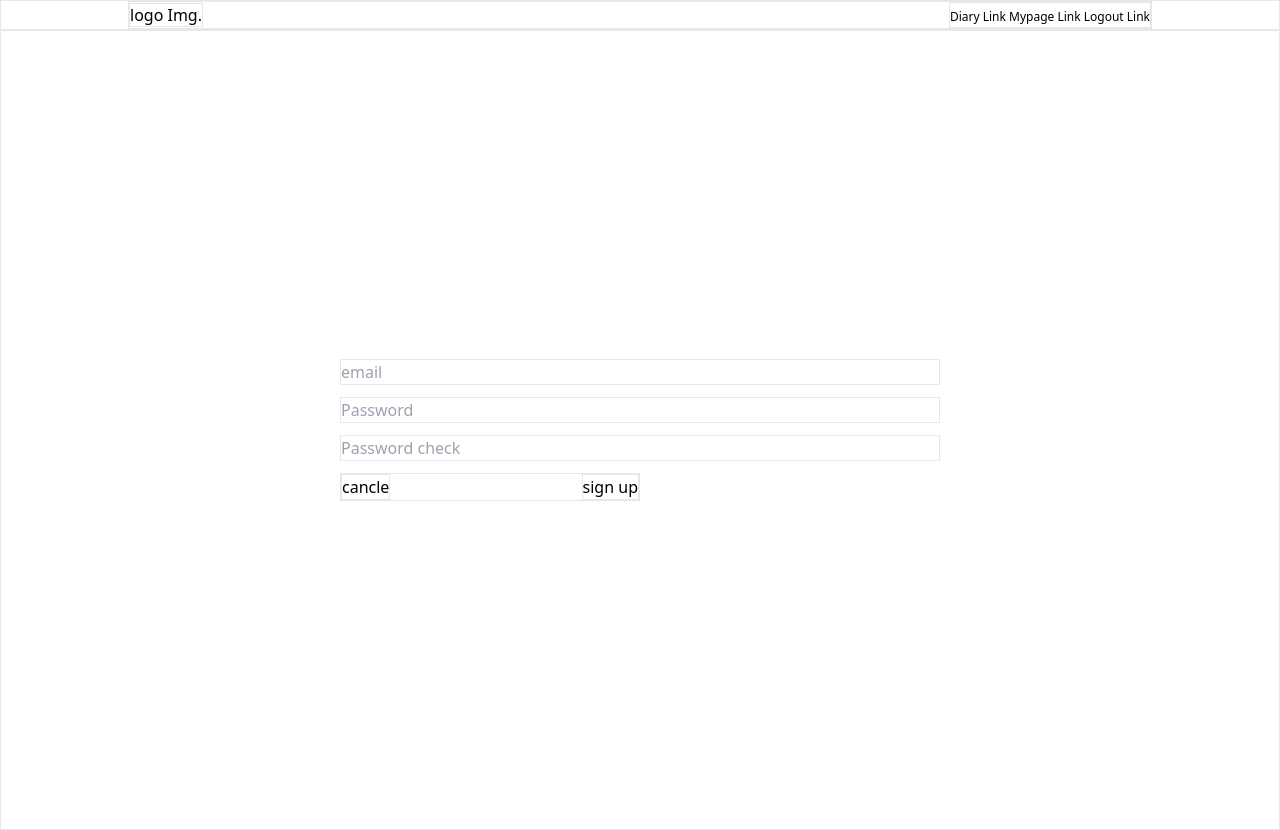
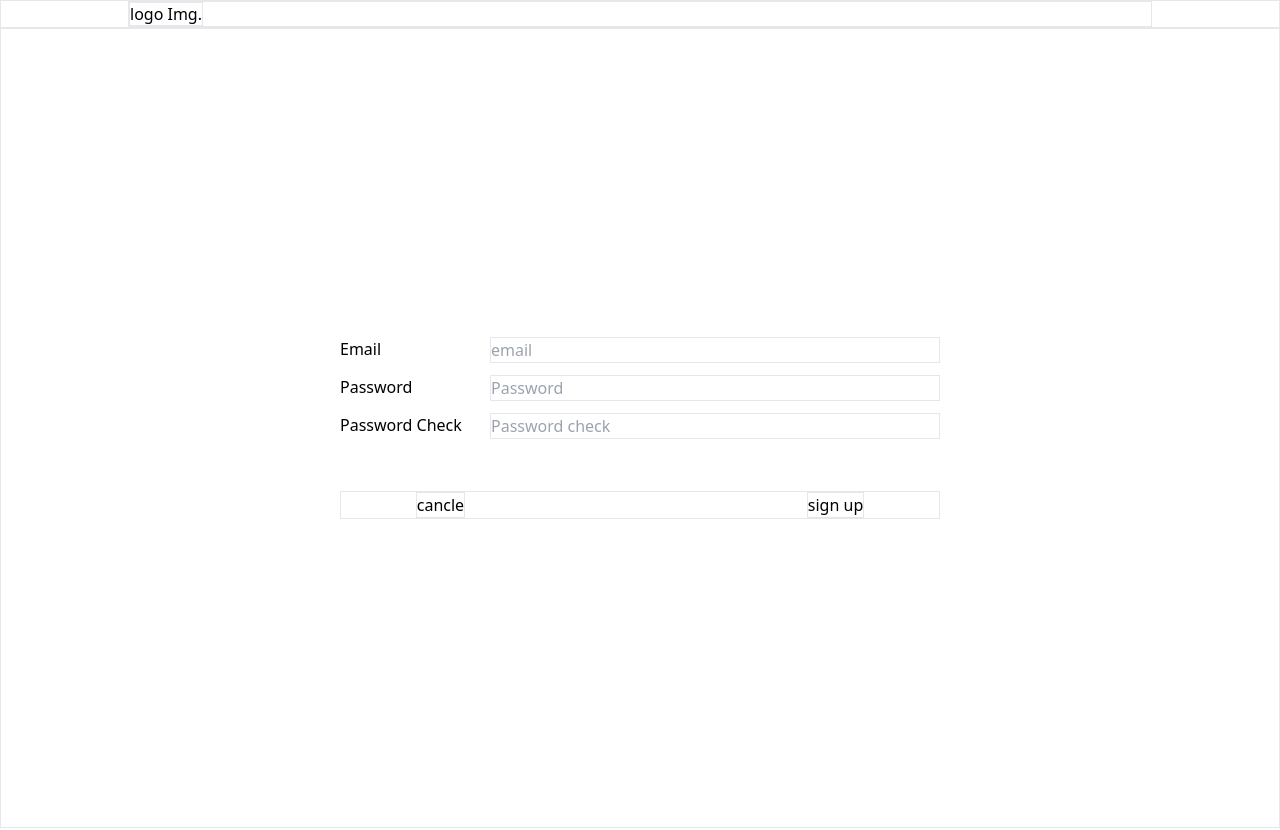
Before and after one commit to ksg9482/400JA_DIARY, a React (Create React App) app: page /signup in a window 1280 px wide. Built offline with nearby package versions, Linux system fonts and the light colour scheme; no server answers.

Commit message:
로그인, 회원가입, 다이어리 기본형태

```diff
--- a/src/App.tsx
+++ b/src/App.tsx
@@ -5,7 +5,11 @@ import AppRouter from './routers/router'
 import { LoggedInRouter } from './routers/rogged-in-router'
 import { LoggedOutRouter } from './routers/rogged-out-router'
 //헬멧 적용해야 함
-const isLoggedIn = false; //로컬에 저장된 토큰으로 판단
+const getJwtToken = () => {
+  return document.cookie.split('=')[1]
+}
+const isLoggedIn = getJwtToken() ? true : false //로컬에 저장된 토큰으로 판단
+
 function App() {
   return (
     <div className="App">
--- a/src/components/header.tsx
+++ b/src/components/header.tsx
@@ -4,6 +4,7 @@ type headerProps = {
     isLogin: boolean
 }
 const Header = (props: headerProps) => {
+    console.log(props)
     //헤더. 컴포넌트로 옮기는게 좋을지도?
     //로고
     //홈버튼, 일기페이지, 마이페이지, 로그아웃
@@ -11,7 +12,7 @@ const Header = (props: headerProps) => {
     const pageLink = () => {
         return (
             <div className="border">
-                <Link to='/diary'>
+                <Link to='/'>
                     <span className="text-xs"> Diary Link</span>
                 </Link>
                 <Link to='/mypage'>
@@ -24,7 +25,7 @@ const Header = (props: headerProps) => {
     }
 // 최소 640px로 제한하는게 좋을듯?
     return (
-        <header className="border flex items-center justify-center lg:mt-0">
+        <header className="border flex items-center justify-center lg:mt-0 px-5 ">
             <div className="border flex items-center justify-between w-full lg:max-w-screen-lg">
             <Link to='/'>
                 <span className="border">logo Img.</span>
--- a/src/pages/diary/diaryCompoenet.tsx
+++ b/src/pages/diary/diaryComponent.tsx
@@ -1,5 +1,5 @@
 import React from "react";
-const DiaryCompoenet = (props:any) => {
+const DiaryComponent = (props:any) => {
     const diaryContent = props.diaryContent;
     return (
         <div className="border mb-2 flex flex-col justify-center items-center" >
@@ -7,9 +7,9 @@ const DiaryCompoenet = (props:any) => {
                 <span>{diaryContent.subject}</span>
                 <span>{diaryContent.date}</span>
             </div>
-            <div className="break-words">{diaryContent.content}</div>
+            <div className="break-words w-full h-40 overflow-y-scroll">{diaryContent.content}</div>
         </div>
     )
 };
 
-export default DiaryCompoenet;
+export default DiaryComponent;
--- a/src/pages/diary/diarys.tsx
+++ b/src/pages/diary/diarys.tsx
@@ -1,5 +1,5 @@
 import React from "react";
-import DiaryCompoenet from "./diaryCompoenet";
+import DiaryCompoenet from "./diaryComponent";
 interface IdiaryContent {
     id: string;
     subject: string;
@@ -14,7 +14,7 @@ const Diarys = (props:any) => {
     //일기 모아보기. map으로 뿌린다.
     //전체보기, 년별로 보기, 월별로 보기, 주별로 보기에도 같은 양식으로.
     return (
-        <div className="border flex flex-col">{
+        <div className="border mt-10 flex flex-col">{
             diaries.map((diaryContent:IdiaryContent) =>
                             <DiaryCompoenet diaryContent={diaryContent} key={diaryContent.id} />
                         )
--- a/src/pages/login/loginPage.tsx
+++ b/src/pages/login/loginPage.tsx
@@ -109,12 +109,12 @@ const Login = () => {
   //에러메시지 공간 필요함
   //소셜 로그인은 컴포넌트 따로 만들어서 관리하는게 안전
   return (
-    <div className="border h-screen flex items-center justify-center flex-col lg:mt-0">
+    <div className="border h-screen flex items-center justify-center flex-col min-w-max">
       <Helmet>Login | 400JA-DIARY</Helmet>
       <div className="border w-full h-3/4 lg:max-w-screen-lg  flex flex-col items-center justify-center">
-        <form className="border w-full h-1/4  flex flex-col items-center">
-          <div className="border flex  items-center mb-6">
-            <div className="border flex flex-col mt-10 items-center mb-6">
+        <form className="border w-full h-1/4  flex flex-col items-center min-w-max">
+          <div className="border flex w-1/3 justify-between items-center mb-6 min-w-fit">
+            <div className="border flex flex-col my-10 items-center mr-12 ">
               <input
                 className="input border mb-1"
                 type="email"
@@ -132,20 +132,23 @@ const Login = () => {
                 required
               />
             </div>
-            <button className="border" onClick={loginSubmitHandler(loginInfo)}>
+            <div className="flex flex-col my-10">
+              <button className="border" onClick={loginSubmitHandler(loginInfo)}>
               로그인
             </button>
+            <button className="border">비밀번호 찾기</button></div>
+
           </div>
         </form>
 
-        <div className="border flex items-center justify-between w-1/4">
+        <div className="border flex flex-col items-center justify-between w-1/3 min-w-max my-4">
           <Link to="/signup">
+            아직 회원으로 등록하지 않으셨나요?
             <span className="border">회원 가입</span>
           </Link>
-          <span className="border">비밀번호 찾기</span>
         </div>
-        <div className="border flex flex-col items-center justify-between w-1/4">
-          <button className="border" onClick={socialLoginHandler("google")}>
+        <div className="border flex flex-col items-center justify-between w-1/3">
+          <button className="border mb-1" onClick={socialLoginHandler("google")}>
             google
           </button>
           <button className="border" onClick={socialLoginHandler("kakao")}>
--- a/src/pages/signup/signupPage.tsx
+++ b/src/pages/signup/signupPage.tsx
@@ -32,7 +32,7 @@ const Signup = () => {
     //본인인증 메일
     //본인인증 했으면 웰컴 메일
 
-    const validCheckHandle = (signupInfo:IsignupInfoState):void => {
+    const validCheckHandle = (signupInfo: IsignupInfoState): void => {
         const emailCheck = () => {
             const emailValidPattern = /^(([^<>()[\]\\.,;:\s@"]+(\.[^<>()[\]\\.,;:\s@"]+)*)|(".+"))@((\[[0-9]{1,3}\.[0-9]{1,3}\.[0-9]{1,3}\.[0-9]{1,3}])|(([a-zA-Z\-0-9]+\.)+[a-zA-Z]{2,}))$/
             return emailValidPattern.exec(signupInfo.email)
@@ -42,11 +42,11 @@ const Signup = () => {
             return signupInfo.password === signupInfo.passwordCheck
         };
 
-        if(emailCheck()) {
-            setValidCheck({ ...validCheck, email: true})
+        if (emailCheck()) {
+            setValidCheck({ ...validCheck, email: true })
         };
-        if(samePasswordCheck()) {
-            setValidCheck({ ...validCheck, password: true})
+        if (samePasswordCheck()) {
+            setValidCheck({ ...validCheck, password: true })
         };
     }
     const sendSignup = async (): Promise<{ data: any }> => {
@@ -76,8 +76,8 @@ const Signup = () => {
             validCheckHandle(signupInfo)
             await sendSignup()
             onCompleted()
-        } catch (error:any) {
-            if(error.message === 'Already Email') {
+        } catch (error: any) {
+            if (error.message === 'Already Email') {
                 alert('이미 가입된 이메일 입니다.');
             }
         }
@@ -94,16 +94,27 @@ const Signup = () => {
                     //onSubmit={handleSubmit}
                     className="grid gap-3 mt-5 w-full mb-5"
                 >
-                    <input className="border" type="email" placeholder="email" onChange={inputHandler('email')} />
-                    <input className="border" type="password" placeholder="Password" onChange={inputHandler('password')} />
-                    <input className="border" type="password" placeholder="Password check" onChange={inputHandler('passwordCheck')} />
+                    <div className="w-full flex justify-between">
+                        <span>Email</span>
+                        <input className="border w-3/4" type="email" placeholder="email" onChange={inputHandler('email')} />
+                    </div>
+                    <div className="w-full flex justify-between">
+                        <span>Password</span>
+                        <input className="border w-3/4" type="password" placeholder="Password" onChange={inputHandler('password')} />
+                    </div>
+                    <div className="w-full flex justify-between">
+                        <span>Password Check</span>
+                        <input className="border w-3/4" type="password" placeholder="Password check" onChange={inputHandler('passwordCheck')} />
+                    </div>
 
-                    <div className="border flex items-center justify-between w-2/4">
+                    <div className="border flex justify-center w-full mt-10">
+                        <div className="w-3/4 flex justify-between">
                         <Link to="/">
                             <button className="border">cancle</button>
                         </Link>
+                        <button className="border" onSubmit={handleSubmit}>sign up</button>
+                        </div>
 
-                            <button className="border" onSubmit={handleSubmit}>sign up</button>
 
                     </div>
                 </form>
--- a/src/routers/rogged-out-router.tsx
+++ b/src/routers/rogged-out-router.tsx
@@ -12,12 +12,10 @@ export const LoggedOutRouter = () => {
     //로그인이 기본 페이지. 아니면 인트로페이지 만들고 옆쪽에 로그인 기능 있게??
     return (
         <Router>
-            <Header isLogin={true} />{/*테스트 끝나면 false*/}
+            <Header isLogin={false} />{/*테스트 끝나면 false*/}
             <Routes>
                 <Route path="/" element={<Login />} />
                 <Route path="/signup" element={<Signup />} />
-                <Route path="/diary" element={<Diary />} /> {/*테스트 끝나면 삭제*/}
-                <Route path="/mypage" element={<Mypage />} />
                 <Route path="/oauth/callback/*" element={<OAuth2RedirectHandler/>}></Route>
             </Routes>
         </Router>
```
Also changed, not shown: src/pages/diary/createDiary.tsx (+28 -17 lines), src/pages/diary/diaryPage.tsx (+5 -11 lines).
